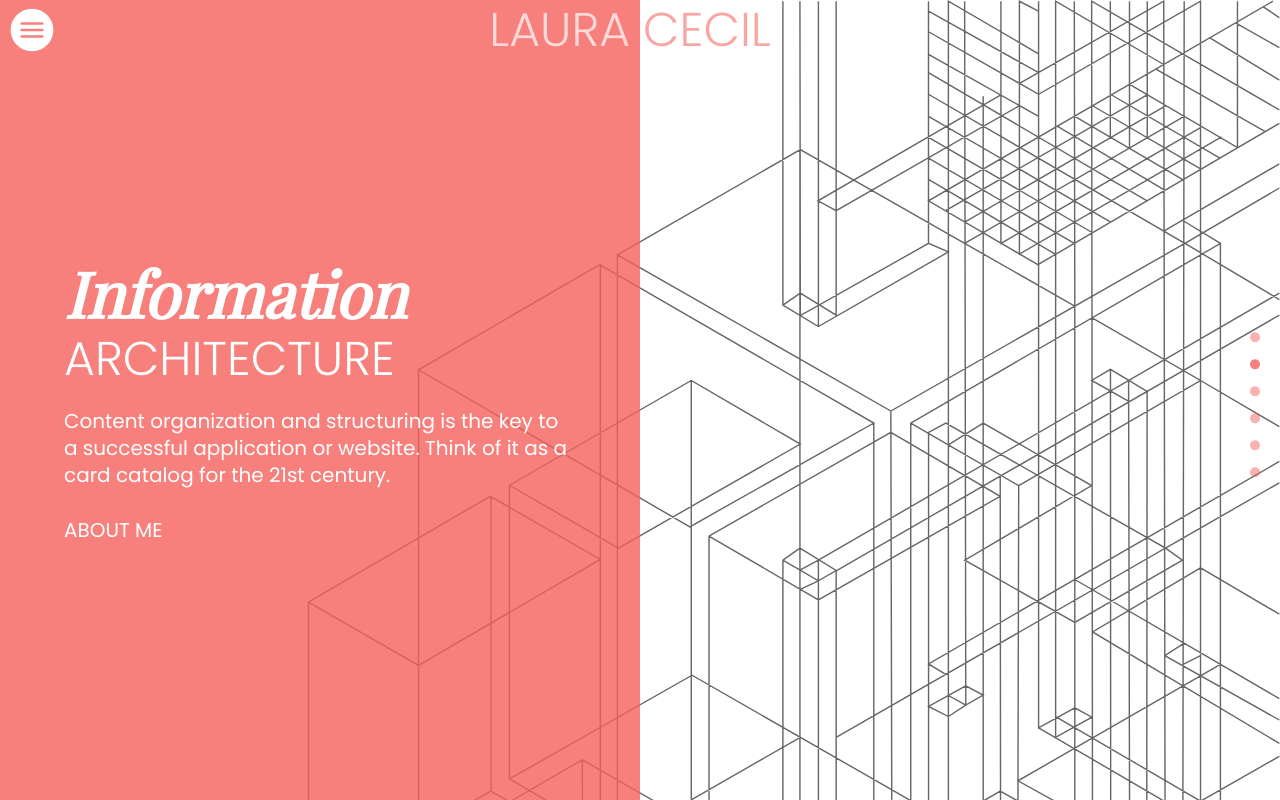
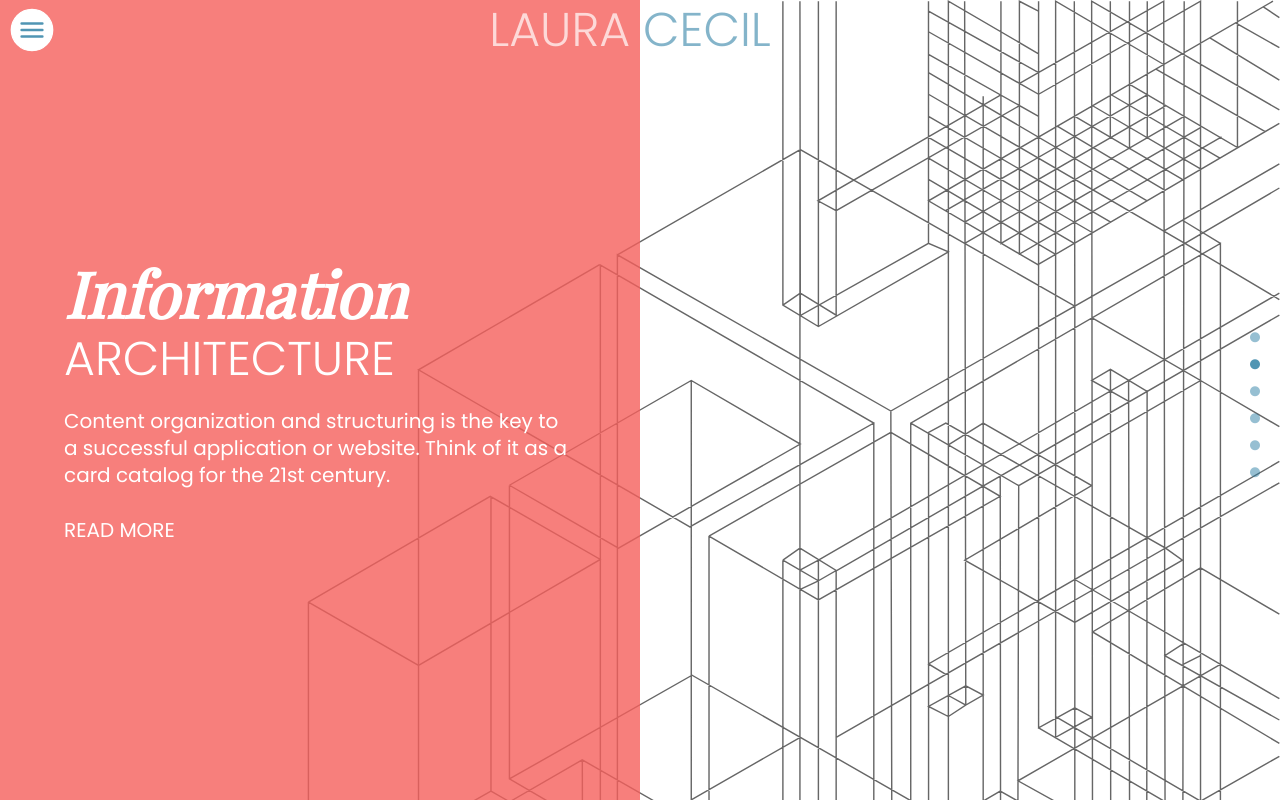
Before and after one commit to lcecil/portfolio, a plain HTML site: page views/index.html in a window 1280 px wide. Both pictures are taken after a click on the link 1255 px from the left and 364 px from the top of the page. Shown: the top 800 px of the page. Drawn offline with nearby package versions, Linux system fonts and the light colour scheme; a web font is replaced by a local one.

Commit message:
Updates site.js with better way of adding/removing styles.

```diff
--- a/js/site.js
+++ b/js/site.js
@@ -1,51 +1,41 @@
-var navigationItems = $('.dot-nav a');
-var backgroundPanels = $('.background-image');
-var currentBackgroundPanel = $('.active-dot').attr('href');
-var currentFixedPanel = $('.panel').attr('class');
-
 var panelData = [
     {
-      "panel": "home",
-      "color": "rgba(36, 123, 160, 0.8)",
+      "class": "panel-1",
       "header": "UX Design",
       "subHeader": "and Research",
       "body": "Techniques methodologies and designs for a wide range of projects and problems.",
       "link": "About Me"
     },
     {
-      "panel": "information-architecture",
-      "color": "rgba(245, 95, 92, 0.8)",
+      "class": "panel-2",
       "header": "Information",
       "subHeader": "Architecture",
       "body": "Content organization and structuring is the key to a successful application or website. Think of it as a card catalog for the 21st century.",
       "link": "Read More"
     },
     {
-      "panel": "research-methods",
-      "color": "rgba(39, 48, 67, 0.8)",
+      "class": "panel-3",
       "header": "Research",
       "subHeader": "Methods",
       "body": "From A/B Testing to user interviews and everything in between. Choosing the right method for the job is the name of the game here.",
       "link": "Read More"
     },
     {
-      "panel": "research-methods",
-      "color": "rgba(237, 174, 73, 0.8)",
+      "class": "panel-4",
       "header": "Visual",
       "subHeader": "Designs",
       "body": "Communicating a design is as important as creating it. Using a quick sketch or pixel perfect visual design depends on what's needed to get the job done.",
       "link": "Read More"
     },
     {
-      "panel": "project-managment",
-      "color": "rgba(89, 60, 132, 0.8)",
+      "class": "panel-5",
       "header": "Project",
       "subHeader": "Management",
       "body": "Agile, scrum, sprints, waterfall, kanban: whatever the buzzword of the day is, chances are I've probably tried it.",
       "link": "Read More"
     },
     {
-      "panel": "development",
+      "class": "panel-6",
       "color": "rgba(81, 193, 175, 0.8)",
       "header": "Front-End",
       "subHeader": "Development",
@@ -53,6 +43,11 @@ var panelData = [
       "link": "Read More"
     }
 ];
+var navigationItems = $('.dot-nav a');
+var backgroundPanels = $('.background-image');
+var currentBackgroundPanel = $('.active-dot').attr('href');
+var currentFixedPanel = panelData[0].class;
+
 
 // Menu overlay
 
@@ -84,15 +79,15 @@ $(function () {
 
   navigationItems.on('click', function(event) {
     var selectedDot = $(this);
-    var selectedPanel = $(this.hash);
-    var panelNumber = $(this).attr('data-number');
+    var selectedBackground = $(this).attr('href');
+    var selectedPanel = $(this).attr('data-number');
 
     event.preventDefault();
 
     if (!selectedDot.hasClass('active-dot')) {
       changeDots(selectedDot);
-      changeBackground(selectedPanel);
-      changePanel(panelNumber);
+      changeBackground(selectedBackground);
+      changePanel(selectedPanel);
     }
 
   });
@@ -103,19 +98,22 @@ function changeDots(selectedDot) {
     selectedDot.addClass('active-dot');
 };
 
-function changeBackground(selectedPanel) {
+function changeBackground(selectedBackground) {
   backgroundPanels.removeClass('show');
-  selectedPanel.addClass('show');
+  $(selectedBackground).addClass('show');
 };
 
-function changePanel(panelNumber) {
-  $('.primary-header').text(panelData[panelNumber].header);
-  $('.secondary-header').text(panelData[panelNumber].subHeader);
-  $('.page-description').text(panelData[panelNumber].body);
-  $('.panel').css('background-color', panelData[panelNumber].color);
-  $('.dot-nav a, .last-name').css('color', panelData[panelNumber].color);
-  $('.line').css('stroke', panelData[panelNumber].color);
+function changePanel(selectedPanel) {
+  var int = parseInt(selectedPanel);
+  $('.primary-header').text(panelData[int].header);
+  $('.secondary-header').text(panelData[int].subHeader);
+  $('.page-description').text(panelData[int].body);
+  $('.page-link').text(panelData[int].link);
 
+  $('.panel').removeClass(currentFixedPanel);
+  $('.panel').addClass(panelData[int].class);
+
+  currentFixedPanel = panelData[int].class;
 };
 
 function onScroll (event) {
--- a/styles/sass/panels/_panel-2.scss
+++ b/styles/sass/panels/_panel-2.scss
@@ -1,11 +1,15 @@
-/* ============================
-   PANEL 2
-   ============================ */
+.panel {
 
-.panel-2 {
-
-  section {
+  &.panel-2 {
     background-color: $panel-2;
   }
+}
 
+.dot-nav a {
+  color: $panel-2;
 }
+
+.last-name {
+  color: $panel-2;
+  transition: color 0.6s;
+}
--- a/styles/sass/panels/_panel-3.scss
+++ b/styles/sass/panels/_panel-3.scss
@@ -1,11 +1,15 @@
-/* ============================
-   PANEL 3
-   ============================ */
+.panel {
 
-.panel-3 {
-
-  section {
+  &.panel-3 {
     background-color: $panel-3;
   }
+}
 
+.dot-nav a {
+  color: $panel-3;
 }
+
+.last-name {
+  color: $panel-3;
+  transition: color 0.6s;
+}
--- a/styles/sass/panels/_panel-4.scss
+++ b/styles/sass/panels/_panel-4.scss
@@ -1,11 +1,15 @@
-/* ============================
-   PANEL 4
-   ============================ */
+.panel {
 
-.panel-4 {
-
-  section {
+  &.panel-4 {
     background-color: $panel-4;
   }
+}
 
+.dot-nav a {
+  color: $panel-4;
 }
+
+.last-name {
+  color: $panel-4;
+  transition: color 0.6s;
+}
--- a/styles/sass/panels/_panel-5.scss
+++ b/styles/sass/panels/_panel-5.scss
@@ -1,11 +1,15 @@
-/* ============================
-   PANEL 5
-   ============================ */
+.panel {
 
-.panel-5 {
-
-  section {
+  &.panel-5 {
     background-color: $panel-5;
   }
+}
 
+.dot-nav a {
+  color: $panel-5;
 }
+
+.last-name {
+  color: $panel-5;
+  transition: color 0.6s;
+}
--- a/styles/sass/panels/_panel-6.scss
+++ b/styles/sass/panels/_panel-6.scss
@@ -1,11 +1,15 @@
-/* ============================
-   PANEL 6
-   ============================ */
+.panel {
 
-.panel-6 {
-
-  section {
+  &.panel-6 {
     background-color: $panel-6;
   }
+}
 
+.dot-nav a {
+  color: $panel-6;
 }
+
+.last-name {
+  color: $panel-6;
+  transition: color 0.6s;
+}
--- a/views/index.html
+++ b/views/index.html
@@ -80,7 +80,7 @@
           </li>
         </ul>
       </div>
-      <div class='panel'>
+      <div class='panel panel-1'>
         <div class='content-wrapper'>
           <div class='text-wrapper'>
             <h1 class='primary-header'>UX Design</h1>
```
Also changed, not shown: styles/generated/styles.css, 1 other file.
